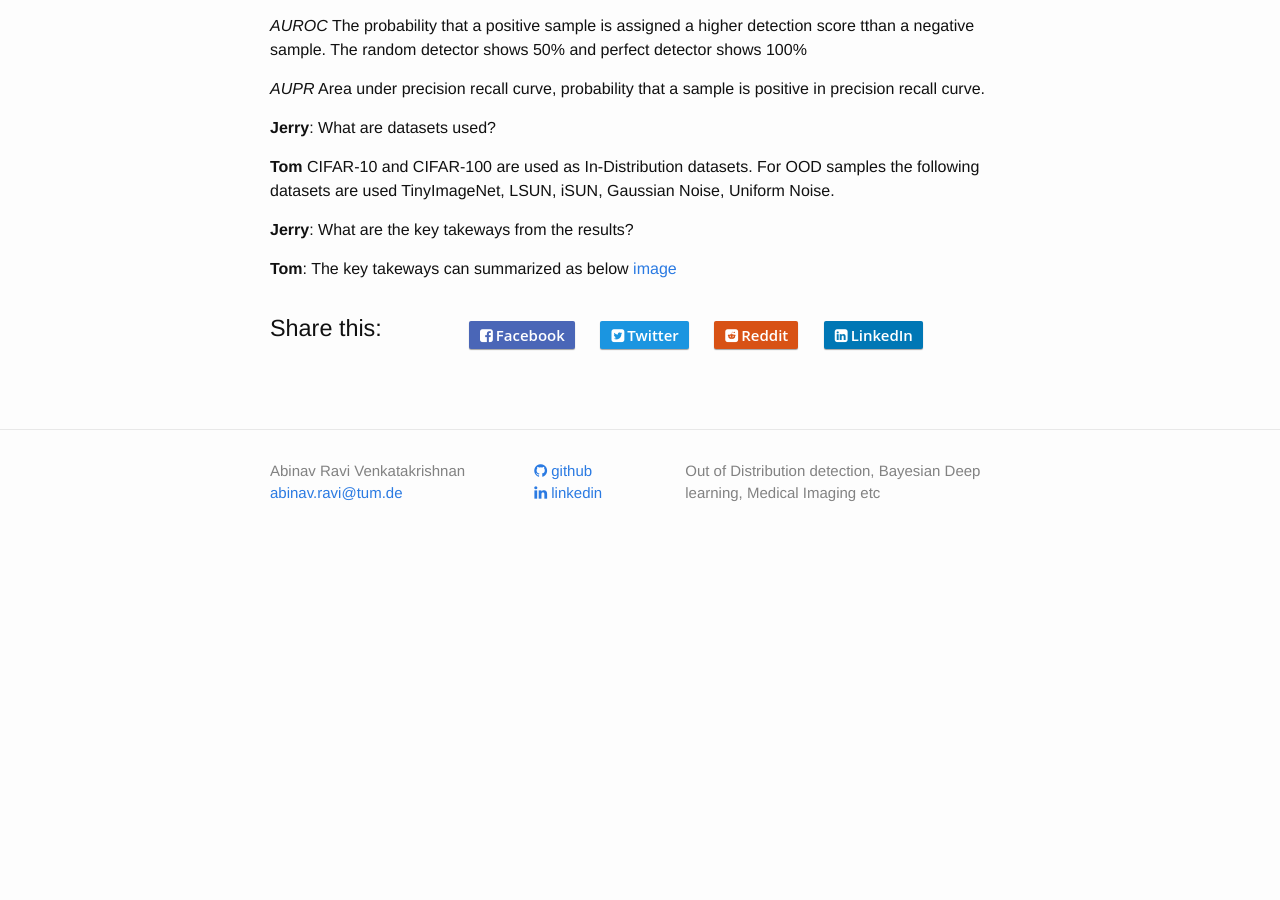
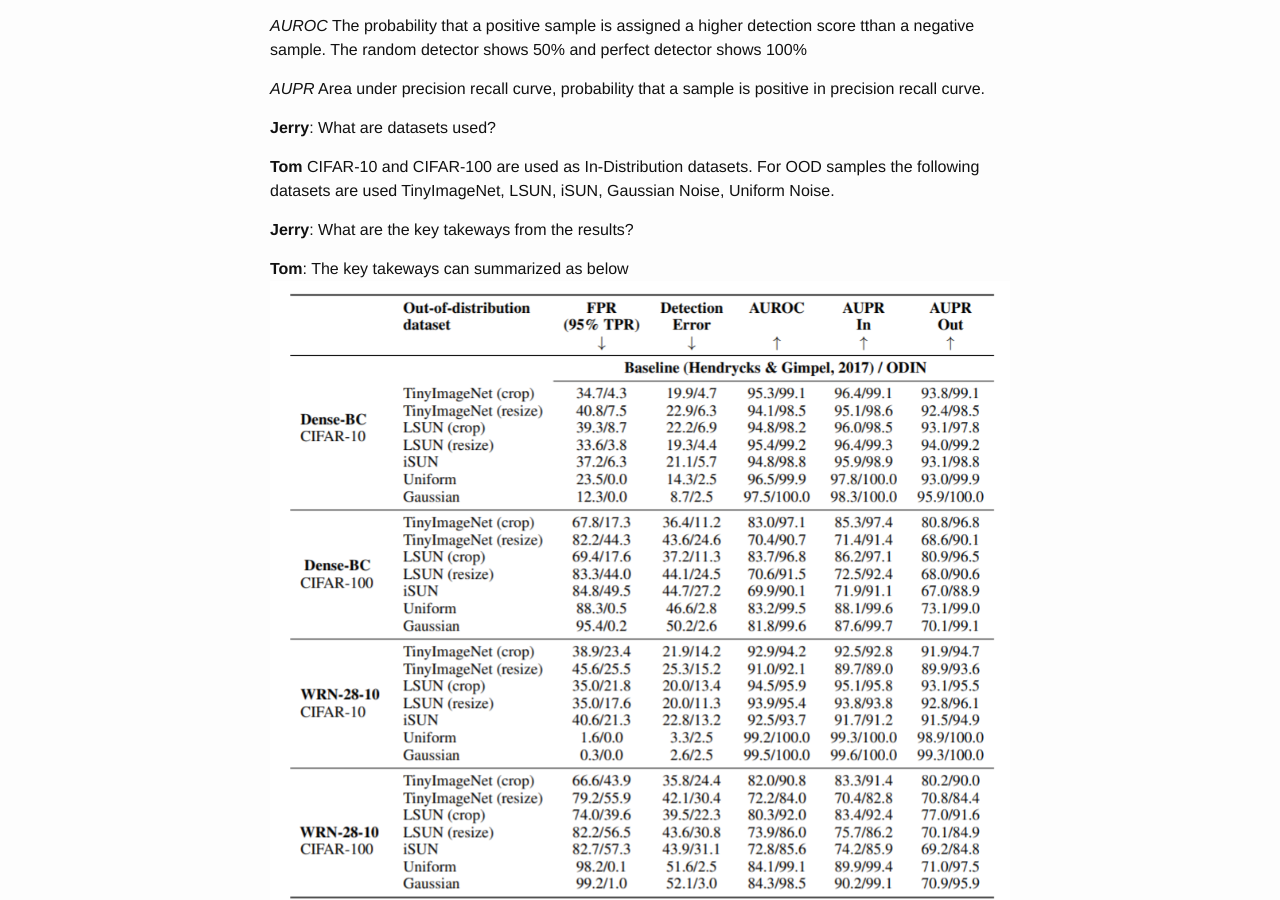
Before and after one commit to AbinavRavi/AbinavRavi.github.io, a Jekyll site: the page built from _posts/2020-02-29-ODIN_and_Generalized_ODIN.markdown, in a window 1280 px wide and 900 px high, scrolled down 1324 px. Built offline with Jekyll 4.4.1, drawn with Linux system fonts in a browser that asks for light colours; nearby versions of some CDN libraries; formulas are drawn with MathJax 3; comment, search, counter and statistics services are not loaded; before the commit the page ends 1889 px from its top, so only the background shows below that.

Commit message:
added ODIN generalized ODIN remains

```diff
--- a/_posts/2020-02-29-ODIN_and_Generalized_ODIN.markdown
+++ b/_posts/2020-02-29-ODIN_and_Generalized_ODIN.markdown
@@ -59,4 +59,4 @@ TinyImageNet, LSUN, iSUN, Gaussian Noise, Uniform Noise.
 
 **Jerry**: What are the key takeways from the results?
 
-**Tom**: The key takeways can summarized as below [image](/assets/ODIN_results.png)
+**Tom**: The key takeways can summarized as below ![image](/assets/ODIN_results.png)
```
